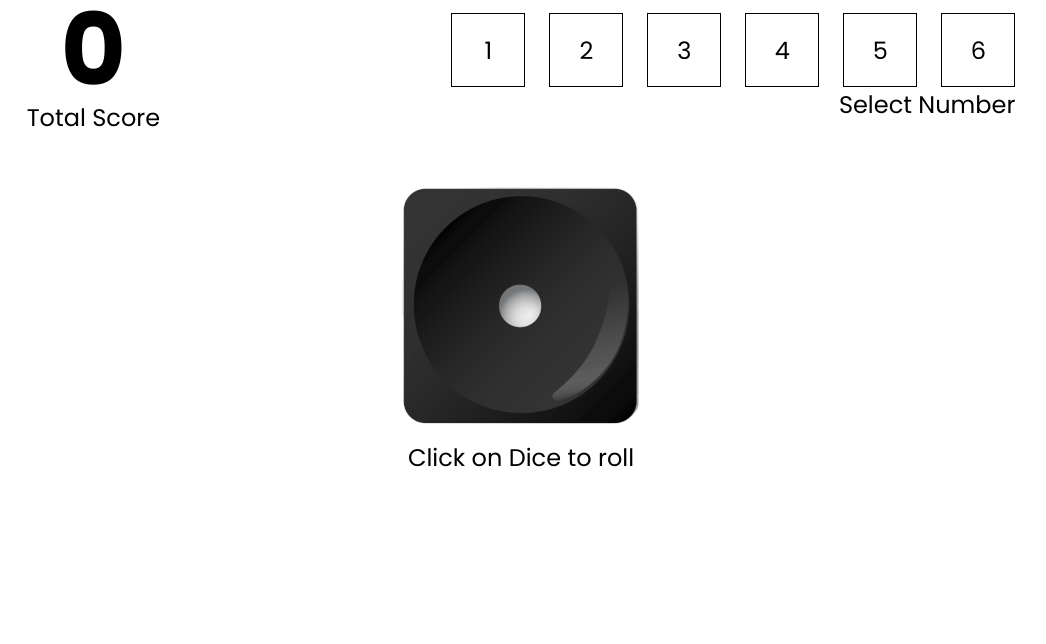
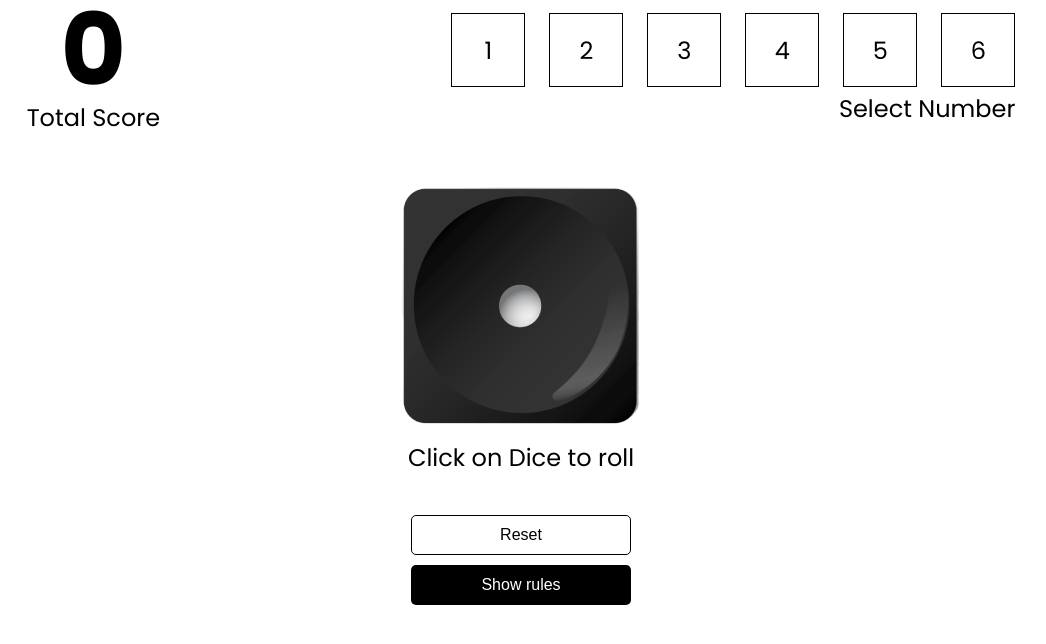
Before and after one commit to Peliah/dice-game, a React (Vite) app: page / in a window 1280 px wide. Shown: the top 644 px of the page, without its empty margins (119-1165 px from the left). Built offline with nearby package versions, Linux system fonts and the light colour scheme.

Commit message:
game not complete but can go on for another refactoring, since it is a typescript

```diff
--- a/src/components/Hero.tsx
+++ b/src/components/Hero.tsx
@@ -1,4 +1,5 @@
 import styled from "styled-components";
+import { Button } from "../styles/Button";
 
 const Hero = ({ toggle }) => {
     return (
@@ -30,24 +31,3 @@ const Container = styled.div`
         }
     }
 `;
-
-const Button = styled.button`
-    color: white;
-    padding: 10px 10px;
-    background: #000000;
-    border-radius: 5px;
-    min-width: 220px;
-    border: none;
-    font-size: 16px;
-    border: 1px solid transparent;
-    cursor: pointer;
-    transition: 0.4s background ease-in;
-
-    &:hover{
-        background-color: white;
-        border: 1px solid black;
-        color: black;
-        transition: 0.3s background ease-in;
-    }
-
-`;
--- a/src/components/StartGame.tsx
+++ b/src/components/StartGame.tsx
@@ -1,6 +1,7 @@
 import { useState } from "react";
 import styled from "styled-components";
 import RollDice from "./RollDice";
+import { Button, OutlineButton } from "../styles/Button";
 
 const StartGame = () => {
 
@@ -9,6 +10,7 @@ const StartGame = () => {
     const [currentDice, setCurrentDice] = useState(1);
     const [score, setScore] = useState(0);
     const [error, setError] = useState("");
+    const [showRules, setShowRules] = useState(false);
 
 
     const generateRandomNumber = (min, max) => {
@@ -34,21 +36,33 @@ const StartGame = () => {
 
     };
 
+    const numberSelectorHandler = (value: number) => {
+        setSelectedNumber(value);
+        setError("");
+    }
+
+    const resetScoreHandler = () => {
+        setSelectedNumber(undefined)
+        setCurrentDice(1)
+        setScore(0)
+        setError("")
+    }
+
 
     return (
         <MainContainer>
             <div className="top_section">
                 <ScoreContainer>
-                    <h1>0</h1>
+                    <h1>{score}</h1>
                     <p>Total Score</p>
                 </ScoreContainer>
                 <NumberSelectorContainer>
-                    <p>{error}</p>
+                    <p className="error">{error}</p>
                     <div className="flex">
                         {arrNumber.map((value, i) => (
                             <Box
                                 key={i}
-                                onClick={() => setSelectedNumber(value)}
+                                onClick={() => numberSelectorHandler(value)}
                                 isSelected={selectedNumber === value}
                             >
                                 {value}
@@ -59,6 +73,25 @@ const StartGame = () => {
                 </NumberSelectorContainer>
             </div>
             <RollDice currentDice={currentDice} rollDice={rollDice} />
+            <div className="btns">
+                <OutlineButton onClick={() => resetScoreHandler()}>Reset</OutlineButton>
+                <Button onClick={() => setShowRules(prev => !prev)}>{showRules ? "Hide" : "Show"} rules</Button>
+            </div>
+            {
+                showRules ?
+                    <RulesContainer>
+                        <h2>How to play dice Game</h2>
+                        <div className="text">
+                            <p>Select any number</p>
+                            <p>Click on dice image</p>
+                            <p>
+                                After clicking on the dice if selected number is equal to dice number you will get same point as dice {" "}
+                            </p>
+                            <p>if you get a wrong guess, 2 point will be deducted from your total score</p>
+                        </div>
+                    </RulesContainer>
+                    : ''
+            }
         </MainContainer>
     )
 }
@@ -79,6 +112,12 @@ const NumberSelectorContainer = styled.div`
     p {
         font-size: 24px;
         font-weight: 700px;
+        padding-bottom: 4px;
+        padding-top: 4px;
+    }
+
+    .error{
+        color: red;
     }
 `;
 
@@ -105,6 +144,14 @@ const Box = styled.div`
     font-size: 24px;
     background-color: ${(props) => props.isSelected ? 'black' : 'white'};
     color: ${(props) => props.isSelected ? 'white' : 'black'};
+    cursor: pointer;
+
+    &:hover{
+        background-color: black;
+        border: 1px solid transparent;
+        color: white;
+        transition: 0.3s background ease-in;
+    }
 `;
 
 const MainContainer = styled.main`
@@ -113,4 +160,28 @@ const MainContainer = styled.main`
         justify-content: space-around;
         align-items: center;
     }
+    .btns{
+        margin-top: 2.5rem;
+        display: flex;
+        flex-direction: column;
+        align-items: center;
+        justify-content: center;
+        gap: 10px;
+
+    }
 `;
+
+const RulesContainer = styled.div`
+    max-width: 800px;
+    margin: 0 auto;
+    background-color: #fbf1f1;
+    padding: 20px;
+    margin-top: 40px;
+    border-radius: 10px;
+    h2{
+        font-size: 24px;
+    }
+    .text{
+        margin-top: 24px;
+    }
+`;
--- /dev/null
+++ b/src/styles/Button.ts
@@ -0,0 +1,37 @@
+import styled from "styled-components";
+
+export const Button = styled.button`
+    color: white;
+    padding: 10px 10px;
+    background: #000000;
+    border-radius: 5px;
+    min-width: 220px;
+    border: none;
+    font-size: 16px;
+    border: 1px solid transparent;
+    cursor: pointer;
+    transition: 0.4s background ease-in;
+
+    &:hover{
+        background-color: white;
+        border: 1px solid black;
+        color: black;
+        transition: 0.3s background ease-in;
+    }
+
+`;
+
+export const OutlineButton = styled(Button)`
+    color: black;
+    background: transparent;
+    border: 1px solid black;
+    transition: 0.4s background ease-in;
+
+    &:hover{
+        background-color: black;
+        border: 1px solid transparent;
+        color: white;
+        transition: 0.3s background ease-in;
+    }
+
+`;
```
